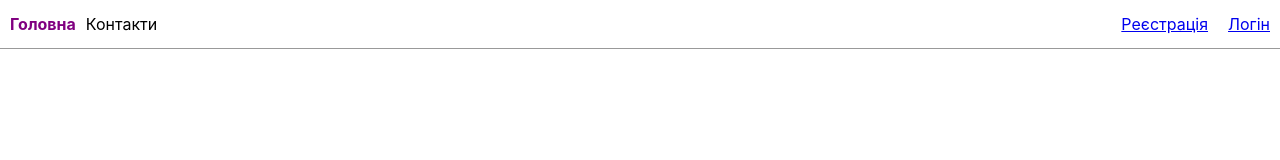
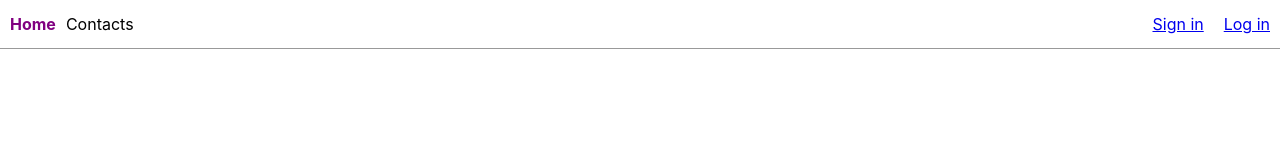
Before and after one commit to Fil1989/goit-react-hw-09-phonebook, a React (Create React App) app: page / in a window 1280 px wide. Shown: the top 160 px of the page. Built offline with nearby package versions, Linux system fonts and the light colour scheme.

Commit message:
Eng lang

```diff
--- a/src/App.js
+++ b/src/App.js
@@ -34,7 +34,7 @@ function App() {
             className="menu-main"
             activeClassName="active-link"
           >
-            Головна
+            Home
           </NavLink>
           {isAutenticated ? (
             <NavLink
@@ -42,10 +42,10 @@ function App() {
               className="menu-main"
               activeClassName="active-link"
             >
-              Контакти
+              Contacts
             </NavLink>
           ) : (
-            <span>Контакти</span>
+            <span>Contacts</span>
           )}
         </div>
 
@@ -65,14 +65,14 @@ function App() {
               className="menu-profile"
               activeClassName="active-link"
             >
-              Реєстрація
+              Sign in
             </NavLink>
             <NavLink
               to="/login"
               className="menu-profile"
               activeClassName="active-link"
             >
-              Логін
+              Log in
             </NavLink>
           </div>
         )}
```
